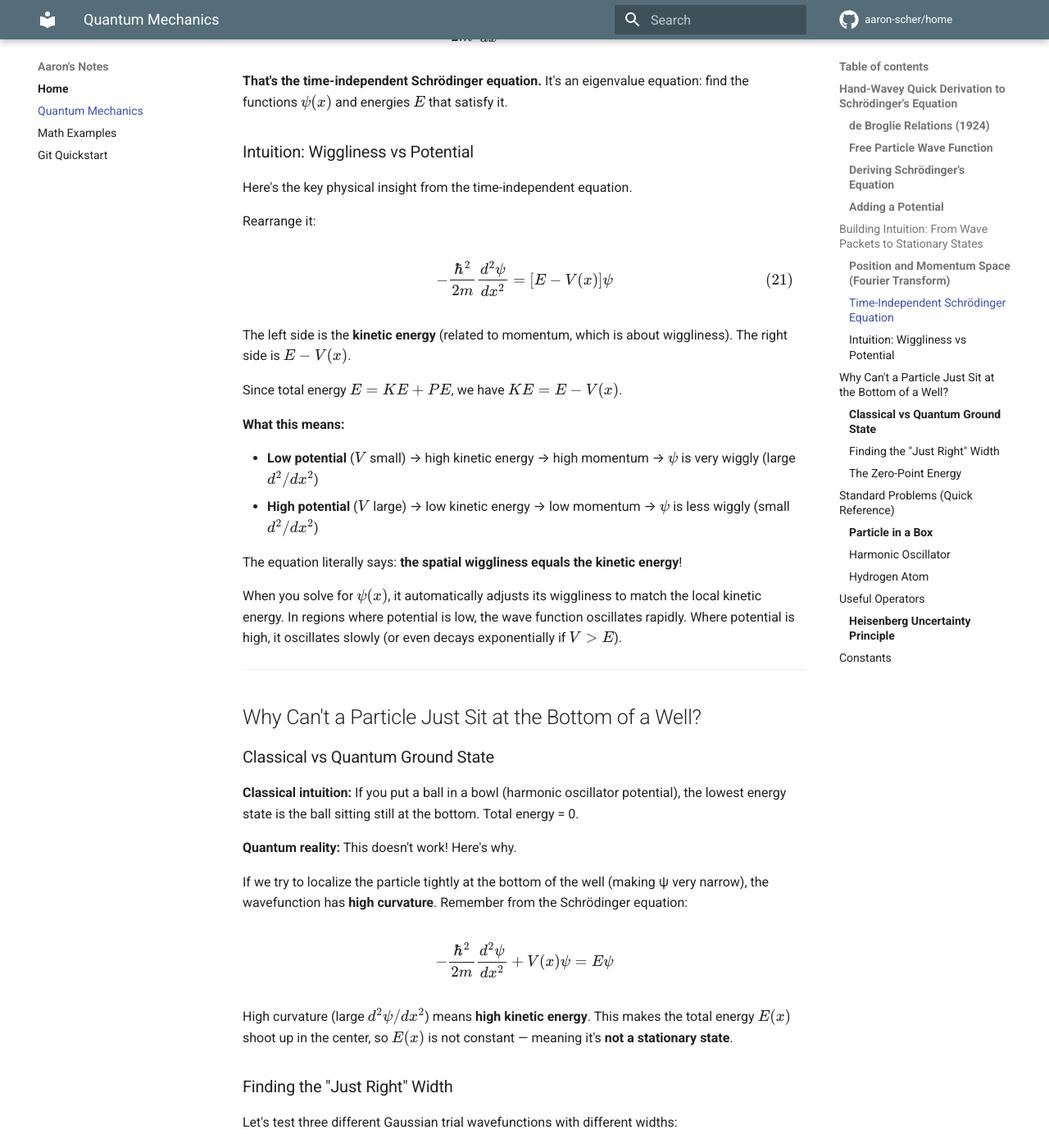
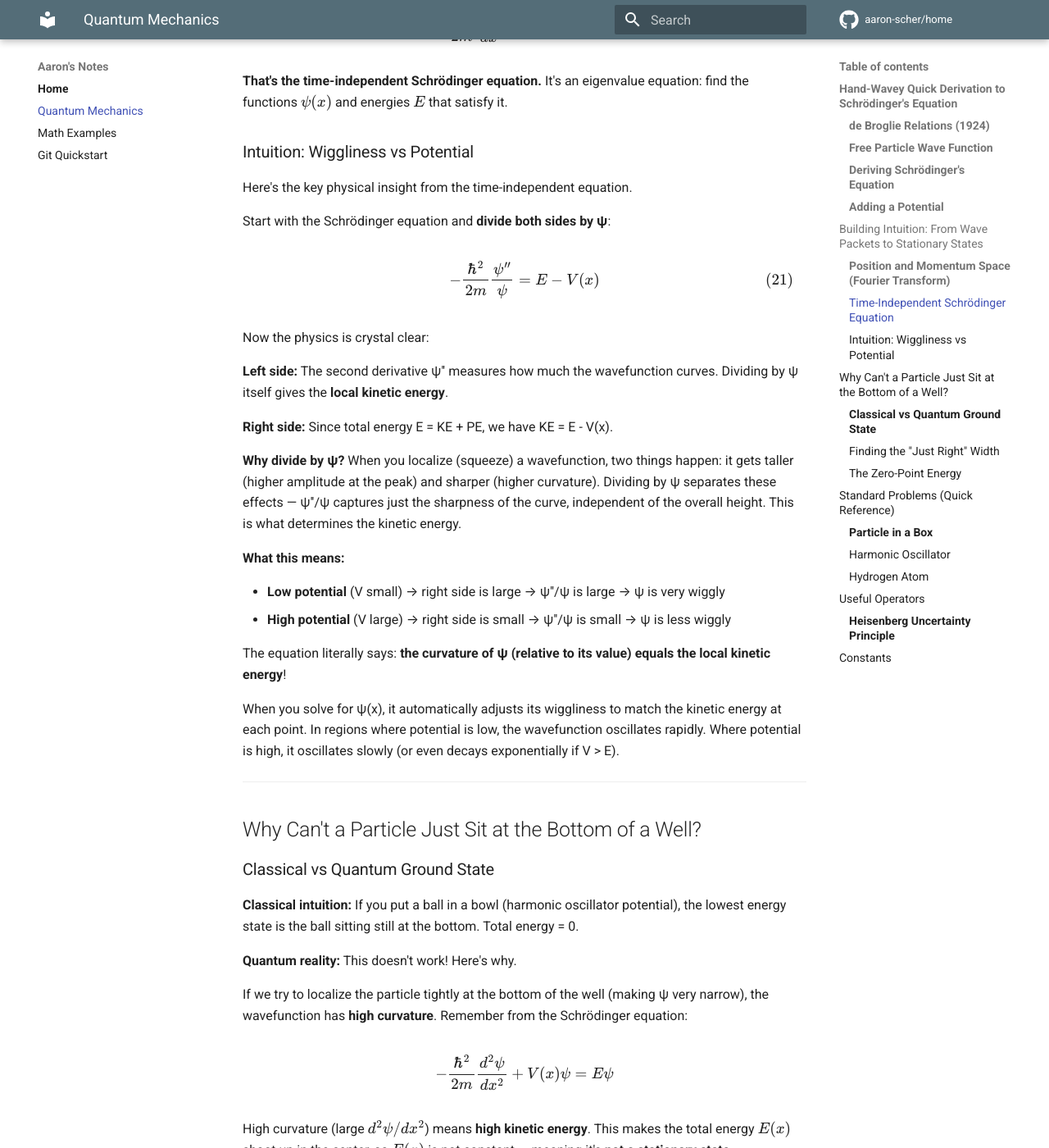
Before and after one commit to aaron-scher/home, an MkDocs documentation site: the page built from docs/quantum-mechanics.md, in a window 1280 px wide and 1400 px high, scrolled down 4620 px. Shown: the whole window at 82% size. Built offline with MkDocs 1.6.1 and Material for MkDocs 9.7.7, drawn with Linux system fonts in a browser that asks for light colours; comment, search, counter and statistics services are not loaded; some of the changed text lies outside the part shown.

Commit message:
Improve quantum mechanics intuition section
- Add explanation of why we divide by ψ in Schrödinger equation
- Clarify that squishing wavefunction increases both height and curvature
- Specify that E₀=½ℏω is for harmonic oscillator potential specifically
- Improve zero-point energy explanation with localization trade-off

🤖 Generated with [Claude Code](https://claude.com/claude-code)

Co-Authored-By: Claude <noreply@anthropic.com>

```diff
--- a/docs/quantum-mechanics.md
+++ b/docs/quantum-mechanics.md
@@ -193,24 +193,28 @@ Or written out fully:
 
 Here's the key physical insight from the time-independent equation.
 
-Rearrange it:
+Start with the Schrödinger equation and **divide both sides by ψ**:
 
 \begin{equation}
--\frac{\hbar^2}{2m}\frac{d^2\psi}{dx^2} = [E - V(x)]\psi
+-\frac{\hbar^2}{2m}\frac{\psi''}{\psi} = E - V(x)
 \end{equation}
 
-The left side is the **kinetic energy** (related to momentum, which is about wiggliness). The right side is \(E - V(x)\).
+Now the physics is crystal clear:
 
-Since total energy \(E = KE + PE\), we have \(KE = E - V(x)\).
+**Left side:** The second derivative ψ'' measures how much the wavefunction curves. Dividing by ψ itself gives the **local kinetic energy**.
+
+**Right side:** Since total energy E = KE + PE, we have KE = E - V(x).
+
+**Why divide by ψ?** When you localize (squeeze) a wavefunction, two things happen: it gets taller (higher amplitude at the peak) and sharper (higher curvature). Dividing by ψ separates these effects — ψ''/ψ captures just the sharpness of the curve, independent of the overall height. This is what determines the kinetic energy.
 
 **What this means:**
 
-- **Low potential** (\(V\) small) → high kinetic energy → high momentum → \(\psi\) is very wiggly (large \(d^2/dx^2\))
-- **High potential** (\(V\) large) → low kinetic energy → low momentum → \(\psi\) is less wiggly (small \(d^2/dx^2\))
+- **Low potential** (V small) → right side is large → ψ''/ψ is large → ψ is very wiggly
+- **High potential** (V large) → right side is small → ψ''/ψ is small → ψ is less wiggly
 
-The equation literally says: **the spatial wiggliness equals the kinetic energy**!
+The equation literally says: **the curvature of ψ (relative to its value) equals the local kinetic energy**!
 
-When you solve for \(\psi(x)\), it automatically adjusts its wiggliness to match the local kinetic energy. In regions where potential is low, the wave function oscillates rapidly. Where potential is high, it oscillates slowly (or even decays exponentially if \(V > E\)).
+When you solve for ψ(x), it automatically adjusts its wiggliness to match the kinetic energy at each point. In regions where potential is low, the wavefunction oscillates rapidly. Where potential is high, it oscillates slowly (or even decays exponentially if V > E).
 
 ---
 
@@ -254,9 +258,9 @@ Only ψ₂ (the "just right" width) gives approximately constant $E(x)$ — this
 
 1. The wavefunction **spreads out** (can't be localized to a point)
 2. The particle has **kinetic energy even in the ground state**
-3. The minimum energy $E_0 = \frac{1}{2}\hbar\omega$ is **not zero**
+3. For this specific potential ($V = \frac{1}{2}m\omega^2 x^2$), the minimum energy is $E_0 = \frac{1}{2}\hbar\omega$, **not zero**
 
-This is the **zero-point energy** — a purely quantum effect arising from the uncertainty principle. If you try to confine the particle too tightly (small Δx), its momentum uncertainty Δp increases, giving it kinetic energy. The ground state is the perfect balance.
+This minimum energy is the **zero-point energy** — a purely quantum effect arising from the uncertainty principle. If you try to confine the particle too tightly (small Δx), its momentum uncertainty Δp increases, giving it kinetic energy. The ground state is the perfect balance between being localized enough to stay near the potential minimum, but spread out enough to avoid excessive kinetic energy.
 
 **Key insight:** The time-independent Schrödinger equation is essentially saying "find the wavefunction shape where curvature (KE) and potential energy add up to the same constant everywhere." Only specific shapes (eigenstates) and energies (eigenvalues) work!
 
```
